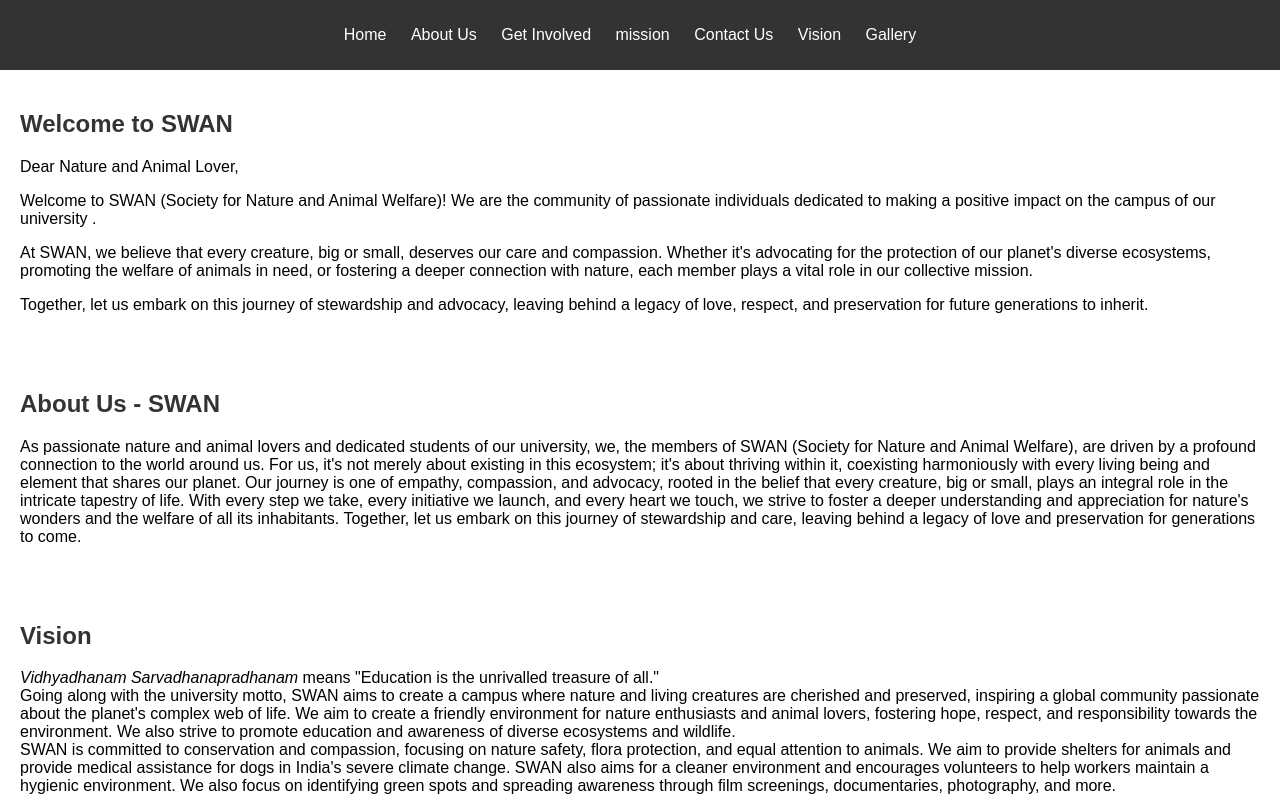
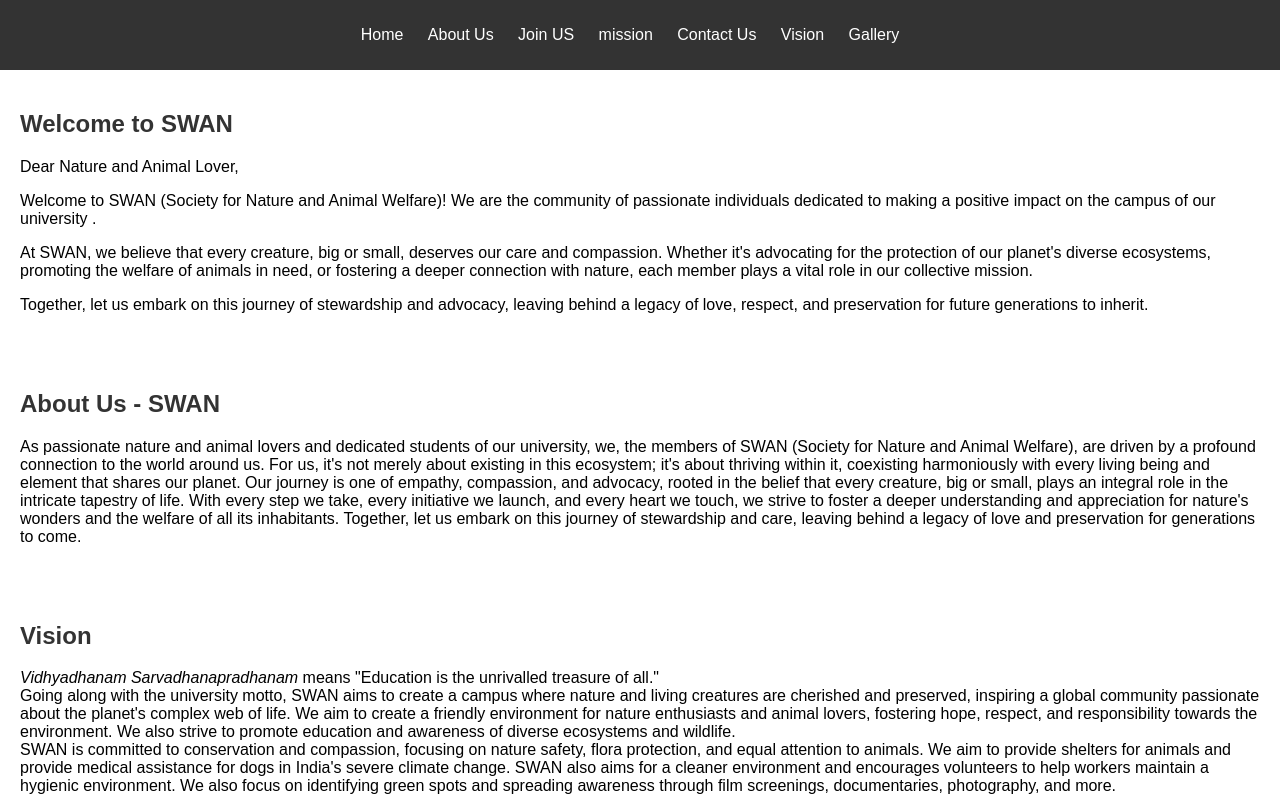
Before and after one commit to Amit-Rikhari/swan_cuh, a plain HTML site: page index.html in a window 1280 px wide. Shown: the top 800 px of the page. Drawn offline with Linux system fonts and the light colour scheme.

Commit message:
Update index.html

```diff
--- a/index.html
+++ b/index.html
@@ -49,7 +49,7 @@
     <ul>
       <li><a href="#home">Home</a></li>
       <li><a href="#about">About Us</a></li>
-      <li><a href="#get-involved">Get Involved</a></li>
+      <li><a href="#join">Join US</a></li>
       <li><a href="#mission">mission</a></li>
       <li><a href="#contact">Contact Us</a></li>
        <li><a href="#vision">Vision</a></li>
@@ -89,7 +89,7 @@
   </section>
 
   <!-- Get Involved -->
-  <section id="bark-brigade">
+  <section id="join">
     <h2>Get Involved</h2>
 
 
```
